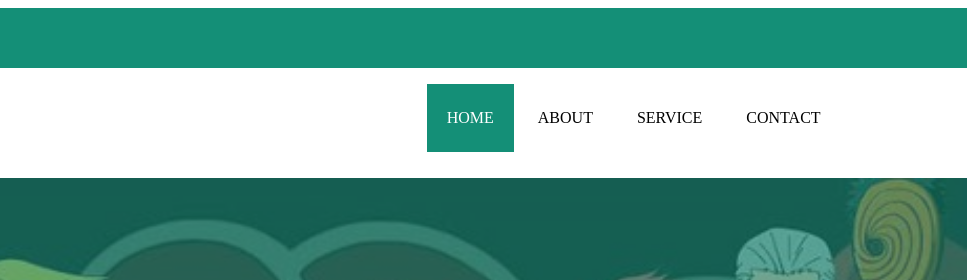
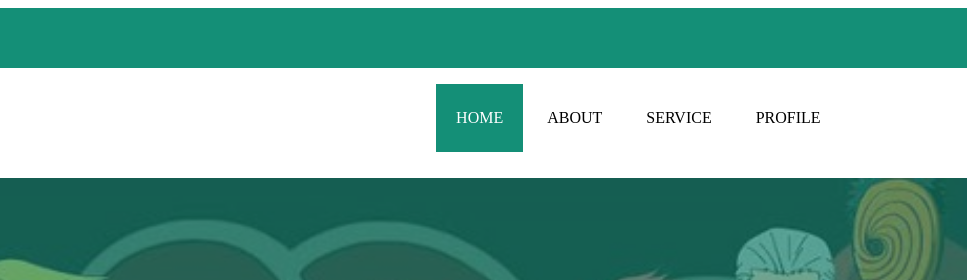
Before and after one commit to Naldi18/webdevii, a plain HTML site: page Web/index.html in a window 1280 px wide. Shown: the top 280 px of the page, 305-1280 px from the left. Drawn offline with nearby package versions, Linux system fonts and the light colour scheme.

Commit message:
Update index.html

```diff
--- a/Web/index.html
+++ b/Web/index.html
@@ -31,7 +31,7 @@
 				<li class="active"><a href="index.html">HOME</a></li>
 				<li><a href="about.html">ABOUT</a></li>
 				<li><a href="service.html">SERVICE</a></li>
-				<li><a href="contact.html">CONTACT</a></li>
+				<li><a href="profile.html">PROFILE</a></li>
 			</ul>
 		</div>
 	</header>
```
